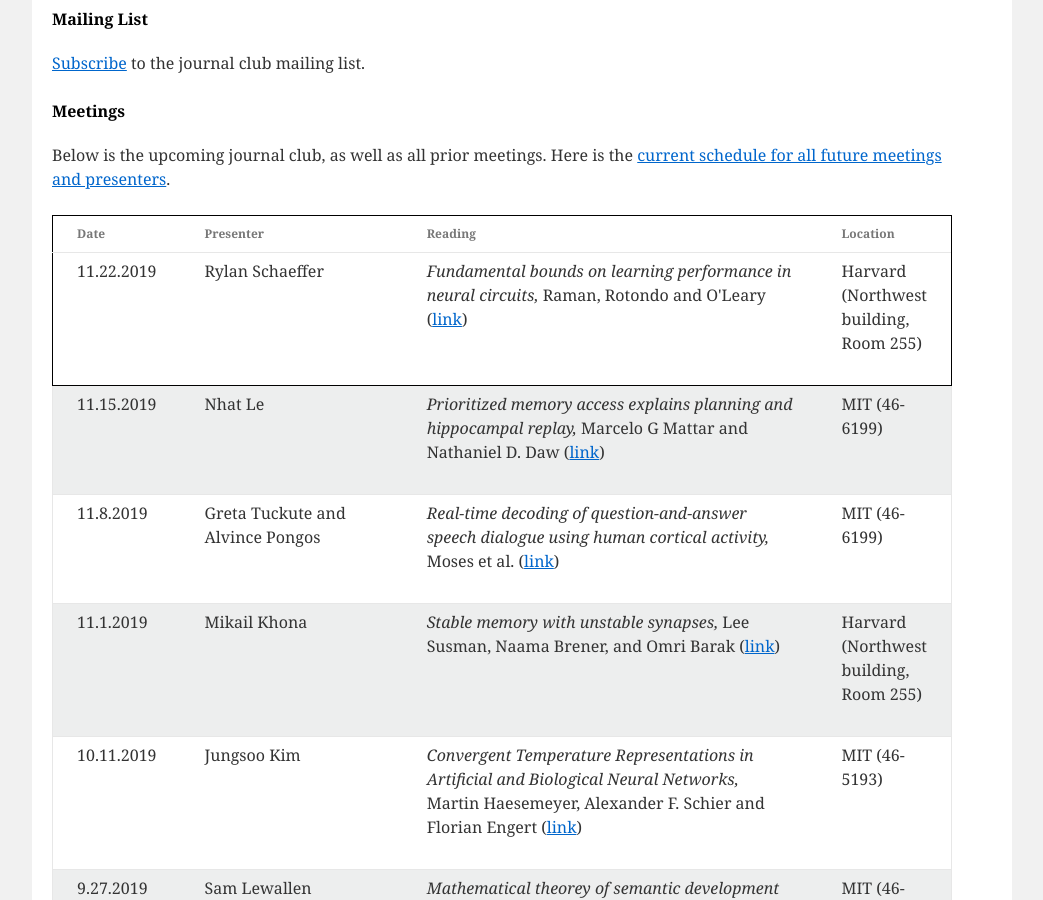
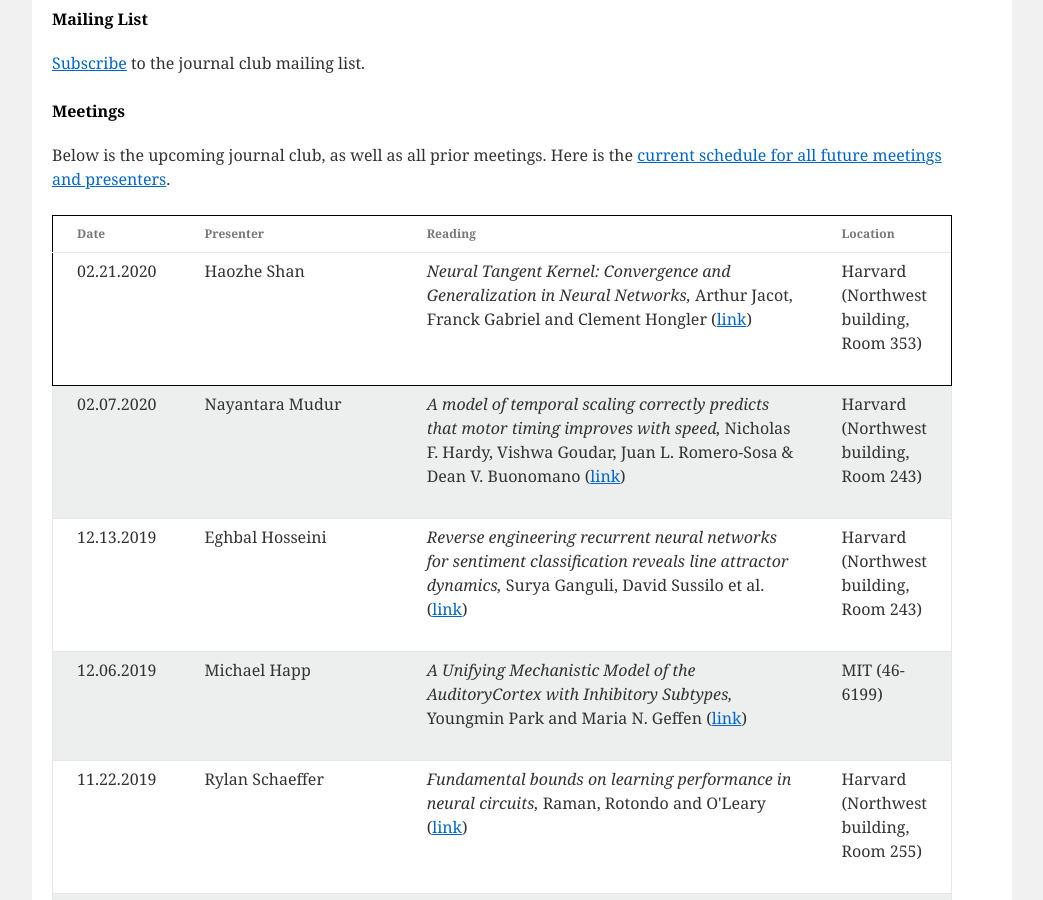
Before and after one commit to compneurojc/compneurojc.github.io, a Jekyll site: the page built from index.html, in a window 1280 px wide and 900 px high, scrolled down 631 px. Shown: the whole window, without its empty margins (118-1161 px from the left). Built offline with Jekyll 4.4.1, drawn with Linux system fonts in a browser that asks for light colours.

Commit message:
update meetings

```diff
--- a/_data/meeting_info.yml
+++ b/_data/meeting_info.yml
@@ -1,3 +1,35 @@
+- presenter: Haozhe Shan
+  date: 02.21.2020
+  paper: "Neural Tangent Kernel: Convergence and Generalization in Neural Networks,"
+  url: "https://arxiv.org/pdf/1806.07572.pdf"
+  pdf: "None"
+  authors: "Arthur Jacot, Franck Gabriel and Clement Hongler"
+  location: "Harvard (Northwest building, Room 353)"
+
+- presenter: Nayantara Mudur
+  date: 02.07.2020
+  paper: "A model of temporal scaling correctly predicts that motor timing improves with speed,"
+  url: "https://www.nature.com/articles/s41467-018-07161-6"
+  pdf: "None"
+  authors: "Nicholas F. Hardy, Vishwa Goudar, Juan L. Romero-Sosa & Dean V. Buonomano"
+  location: "Harvard (Northwest building, Room 243)"
+
+- presenter: Eghbal Hosseini
+  date: 12.13.2019
+  paper: "Reverse engineering recurrent neural networks for sentiment classification reveals line attractor dynamics,"
+  url: "https://arxiv.org/pdf/1906.10720.pdf"
+  pdf: "None"
+  authors: "Surya Ganguli, David Sussilo et al. "
+  location: "Harvard (Northwest building, Room 243)"
+
+- presenter: Michael Happ
+  date: 12.06.2019
+  paper: "A Unifying Mechanistic Model of the AuditoryCortex with Inhibitory Subtypes,"
+  url: "https://www.biorxiv.org/content/biorxiv/early/2019/05/02/626358.full.pdf"
+  pdf: "None"
+  authors: "Youngmin Park and Maria N. Geffen"
+  location: "MIT (46-6199)"
+
 - presenter: Rylan Schaeffer
   date: 11.22.2019
   paper: "Fundamental bounds on learning performance in neural circuits,"
```
